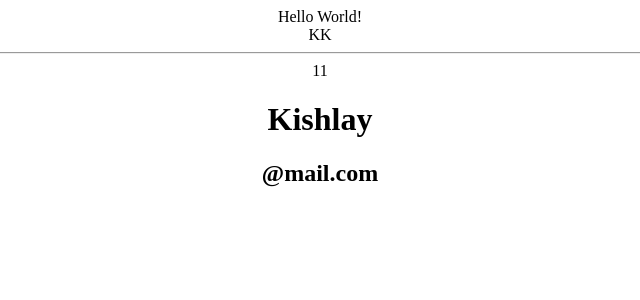
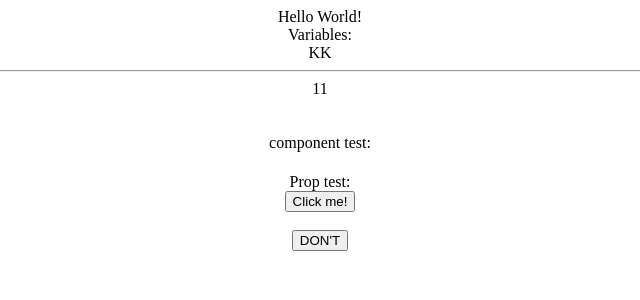
Before and after one commit to Kishlay-notabot/react-dev, a React (Create React App) app in the folder myapp/: page / in a window 1280 px wide. Shown: the top 300 px of the page, without its empty margins (320-960 px from the left). Built offline with nearby package versions, Linux system fonts and the light colour scheme.

Commit message:
completed components trying props.

```diff
--- a/myapp/src/App.js
+++ b/myapp/src/App.js
@@ -4,11 +4,12 @@ import './App.css';
 
 
 
-const Testcomp = () => {
+const Testcomp = (args) => {
   return (
     <div>
-        <h1>Kishlay</h1>
-        <h2>@mail.com</h2>
+        <h1>{args.name}</h1>
+        <h2>{args.age}</h2>
+        {args.email}
 
     </div>
 
@@ -26,10 +27,18 @@ const Testcomp = () => {
 function App() {
   return (
     <div className="App">
-     Hello World!
-     <div>{userid.name} <hr />{userid.age} {userid.email}</div>
+     Hello World!<br />
+
+     Variables:
+     <div>{testprop.name} <hr />{testprop.age} {testprop.email}</div>
+
+    <br /> <br /> component test:
+
       <Testcomp />
 
+      Prop test: <br />
+      <Userid label="Click me!" /><br /><br />
+      <Userid label="DON'T" />
 
     </div>
   );
@@ -41,13 +50,18 @@ function App() {
 
 
 
-
+const Userid = (props) => {
+  return (
+    <button>
+      {props.label}
+    </button>
+  );
+};
 //props
-const userid = {
+const testprop = {
   name: "KK",
   age: 11,
   email:null,
-
 }
 
 export default App;
```
